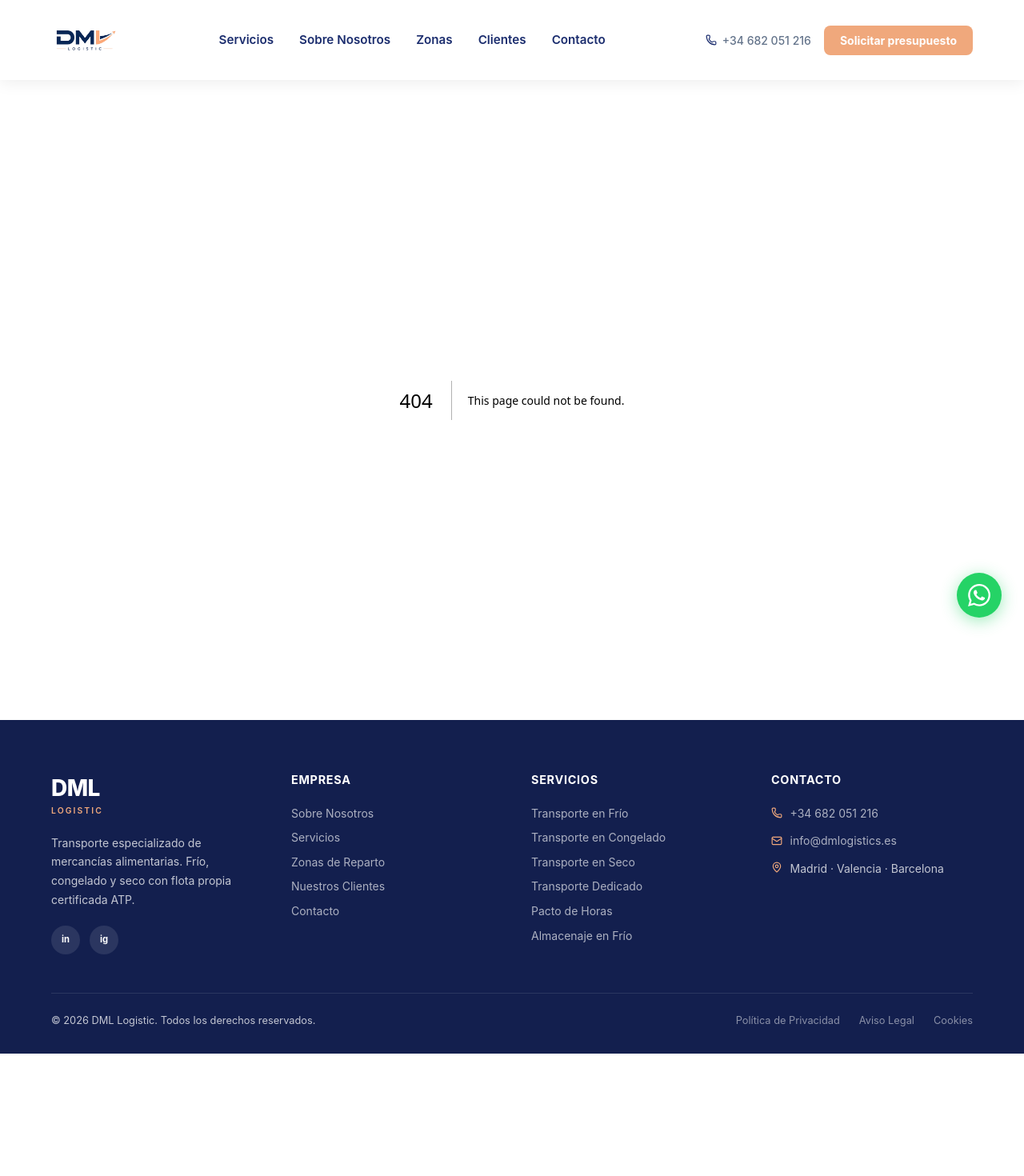
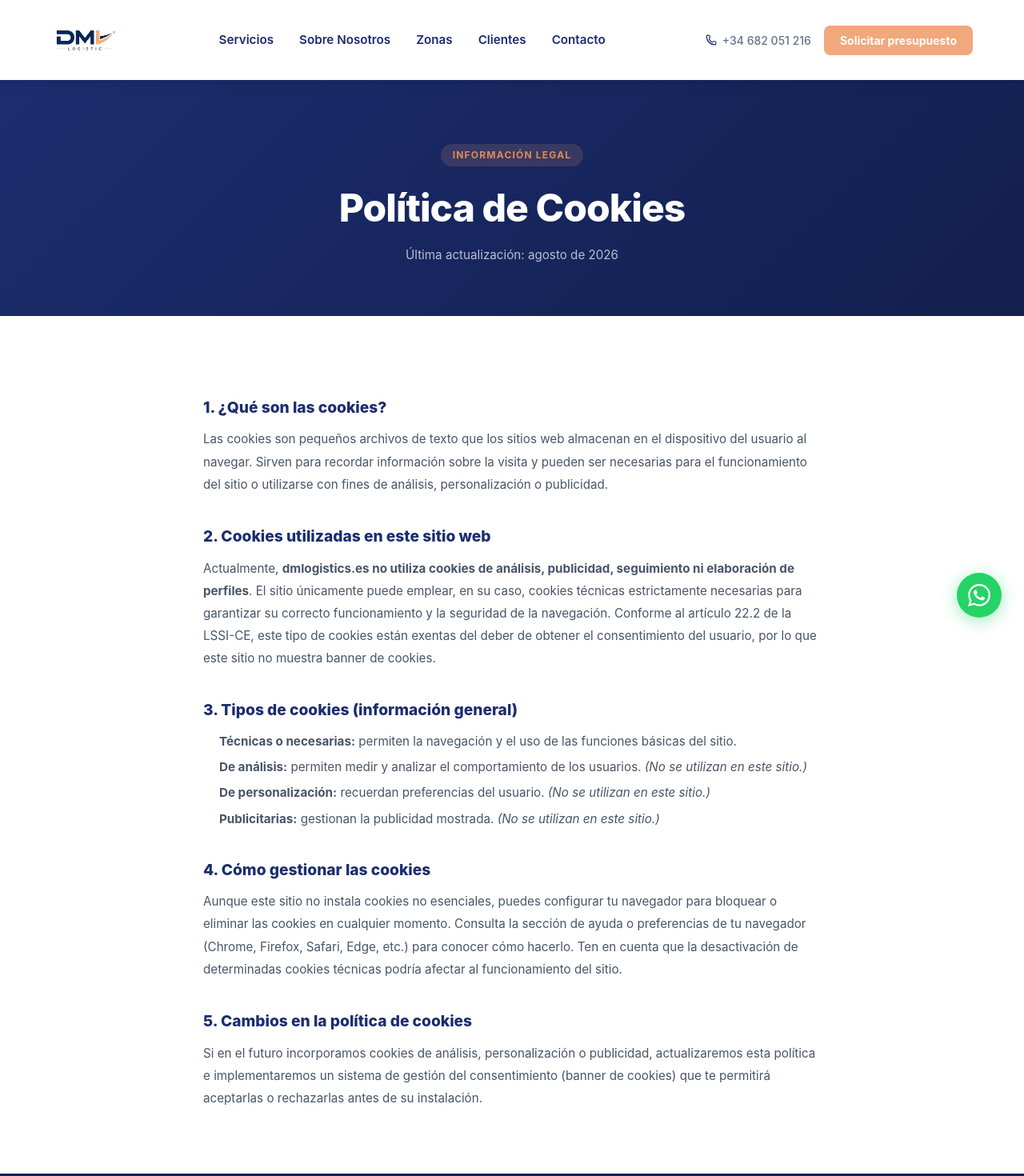
Before and after one commit to dmlogistics/dmlogistics-web, a Next.js app: page /politica-cookies in a window 1280 px wide. Before the commit this address had no page. Shown: the top 1470 px of the page at 80% size. Before the commit the page ends 1317 px from the top, so only its background shows below. Built offline with nearby package versions, Linux system fonts and the light colour scheme.

Commit message:
Add: pagina Politica de Cookies

```diff
--- /dev/null
+++ b/app/politica-cookies/page.tsx
@@ -0,0 +1,52 @@
+const S = {
+  wrap: { maxWidth: '820px', margin: '0 auto', padding: '0 1.5rem' },
+  h2: { fontSize: '1.2rem', fontWeight: 800 as const, color: '#1B2D6E', margin: '2.25rem 0 0.75rem' },
+  p: { color: '#475569', lineHeight: 1.85, fontSize: '0.95rem', marginBottom: '1rem' },
+  li: { color: '#475569', lineHeight: 1.7, fontSize: '0.95rem', marginBottom: '0.4rem' },
+}
+
+export default function PoliticaCookiesPage() {
+  return (
+    <>
+      <section style={{ background: 'linear-gradient(135deg, #1B2D6E 0%, #131f4e 100%)', padding: '5rem 0 4rem', textAlign: 'center' }}>
+        <div style={S.wrap}>
+          <div style={{ display: 'inline-block', backgroundColor: 'rgba(240,168,124,0.15)', color: '#e08a55', fontSize: '0.75rem', fontWeight: 700, letterSpacing: '0.1em', textTransform: 'uppercase', padding: '0.3rem 0.9rem', borderRadius: '2rem', marginBottom: '1rem' }}>Información legal</div>
+          <h1 style={{ fontSize: 'clamp(2rem, 4vw, 3rem)', fontWeight: 800, color: 'white', letterSpacing: '-0.02em', marginBottom: '0.75rem' }}>Política de Cookies</h1>
+          <p style={{ color: 'rgba(255,255,255,0.7)', fontSize: '0.95rem' }}>Última actualización: agosto de 2026</p>
+        </div>
+      </section>
+
+      <section style={{ padding: '4rem 0', backgroundColor: 'white' }}>
+        <div style={S.wrap}>
+          <h2 style={S.h2}>1. ¿Qué son las cookies?</h2>
+          <p style={S.p}>
+            Las cookies son pequeños archivos de texto que los sitios web almacenan en el dispositivo del usuario al navegar. Sirven para recordar información sobre la visita y pueden ser necesarias para el funcionamiento del sitio o utilizarse con fines de análisis, personalización o publicidad.
+          </p>
+
+          <h2 style={S.h2}>2. Cookies utilizadas en este sitio web</h2>
+          <p style={S.p}>
+            Actualmente, <strong>dmlogistics.es no utiliza cookies de análisis, publicidad, seguimiento ni elaboración de perfiles</strong>. El sitio únicamente puede emplear, en su caso, cookies técnicas estrictamente necesarias para garantizar su correcto funcionamiento y la seguridad de la navegación. Conforme al artículo 22.2 de la LSSI-CE, este tipo de cookies están exentas del deber de obtener el consentimiento del usuario, por lo que este sitio no muestra banner de cookies.
+          </p>
+
+          <h2 style={S.h2}>3. Tipos de cookies (información general)</h2>
+          <ul style={{ paddingLeft: '1.25rem', marginBottom: '1rem' }}>
+            <li style={S.li}><strong>Técnicas o necesarias:</strong> permiten la navegación y el uso de las funciones básicas del sitio.</li>
+            <li style={S.li}><strong>De análisis:</strong> permiten medir y analizar el comportamiento de los usuarios. <em>(No se utilizan en este sitio.)</em></li>
+            <li style={S.li}><strong>De personalización:</strong> recuerdan preferencias del usuario. <em>(No se utilizan en este sitio.)</em></li>
+            <li style={S.li}><strong>Publicitarias:</strong> gestionan la publicidad mostrada. <em>(No se utilizan en este sitio.)</em></li>
+          </ul>
+
+          <h2 style={S.h2}>4. Cómo gestionar las cookies</h2>
+          <p style={S.p}>
+            Aunque este sitio no instala cookies no esenciales, puedes configurar tu navegador para bloquear o eliminar las cookies en cualquier momento. Consulta la sección de ayuda o preferencias de tu navegador (Chrome, Firefox, Safari, Edge, etc.) para conocer cómo hacerlo. Ten en cuenta que la desactivación de determinadas cookies técnicas podría afectar al funcionamiento del sitio.
+          </p>
+
+          <h2 style={S.h2}>5. Cambios en la política de cookies</h2>
+          <p style={S.p}>
+            Si en el futuro incorporamos cookies de análisis, personalización o publicidad, actualizaremos esta política e implementaremos un sistema de gestión del consentimiento (banner de cookies) que te permitirá aceptarlas o rechazarlas antes de su instalación.
+          </p>
+        </div>
+      </section>
+    </>
+  )
+}
```
